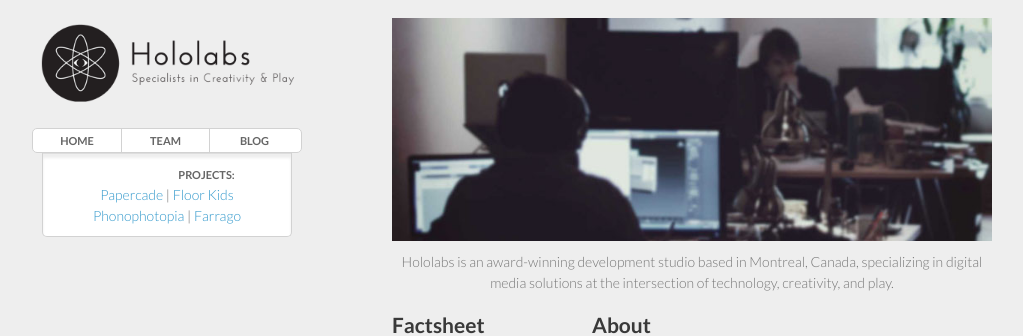
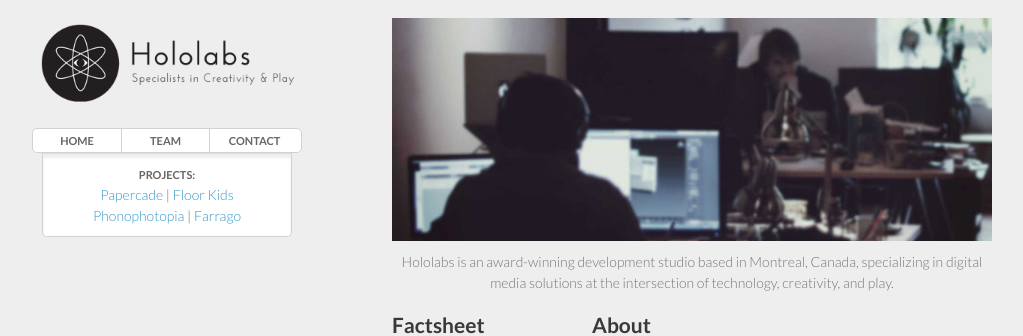
Before and after one commit to hololabs/hololabs.github.io, a Jekyll site: the page built from index.html, in a window 1280 px wide. Shown: the top 336 px of the page, without its empty margins (128-1151 px from the left). Built offline with Jekyll 4.4.1, drawn with Linux system fonts in a browser that asks for light colours; nearby versions of some CDN libraries; Markdown is read by kramdown in place of the engine named in the settings.

Commit message:
removed the blog link

```diff
--- a/_includes/header.html
+++ b/_includes/header.html
@@ -26,7 +26,6 @@
           <ul>
           <li><a href="/">HOME</a></li>
           <li><a href="/team/">TEAM</a></li>
-          <li><a href="http://blog.hololabs.org">BLOG</a></li>
           <li><a href="/contact.html">CONTACT</a></li>
           </ul>
 
```
